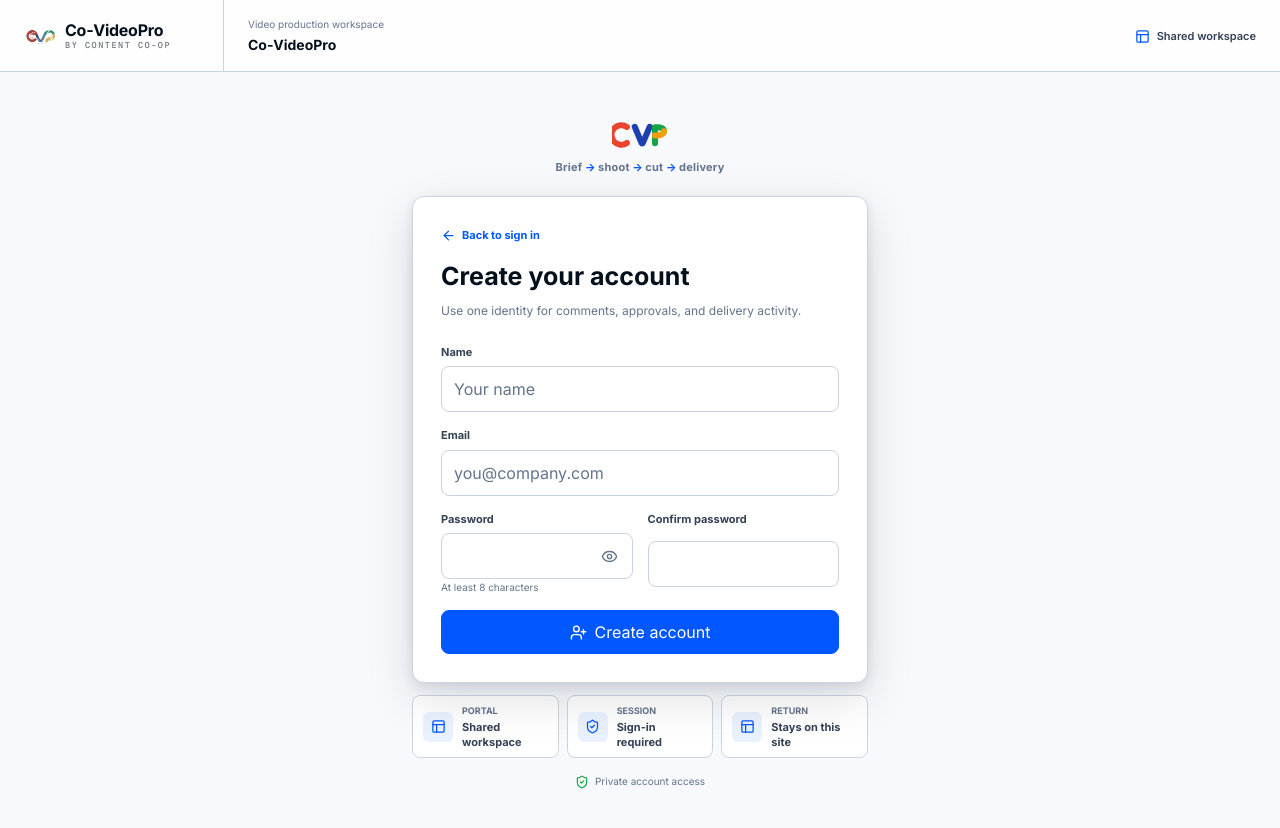
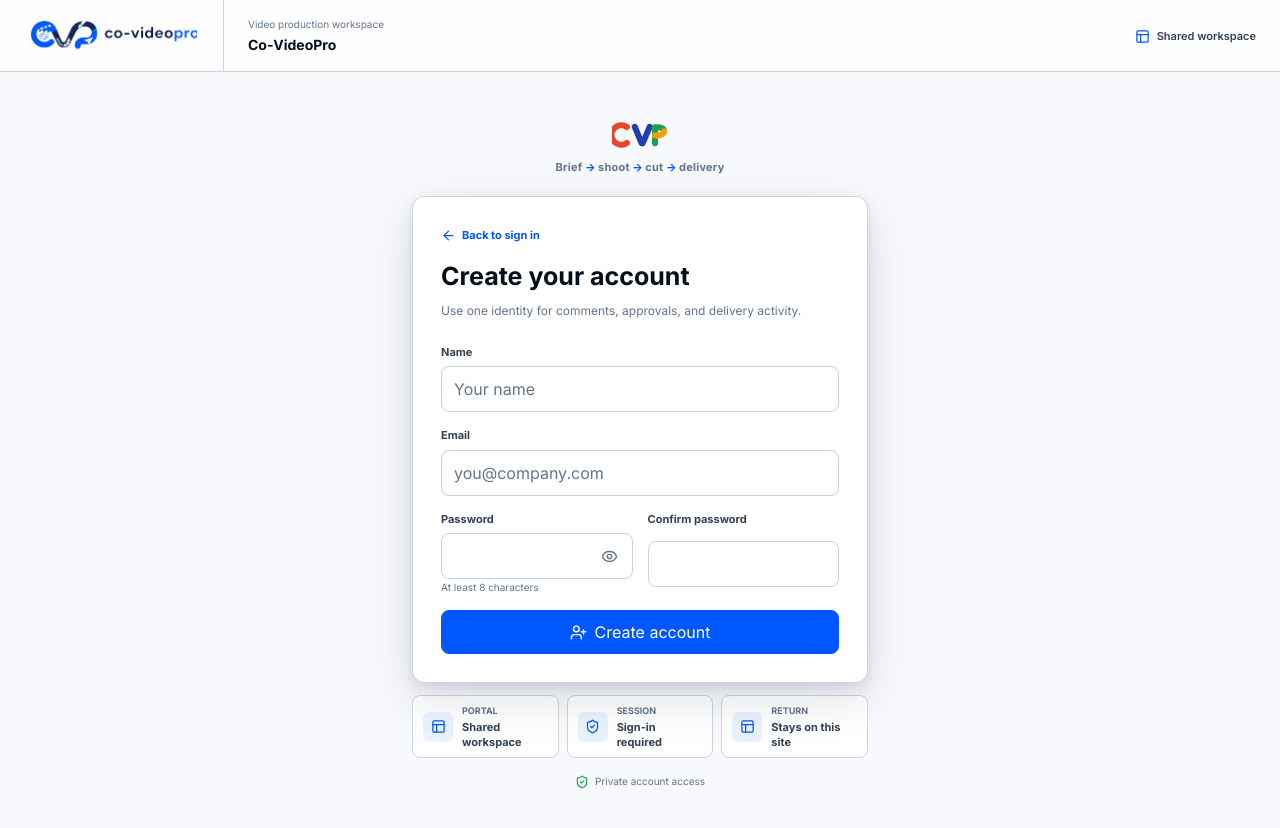
Before and after one commit to baileyeubanks/codeliver, a Next.js app: page /signup in a window 1280 px wide. Shown: the top 828 px of the page. Built offline with nearby package versions, Linux system fonts and the light colour scheme.

Commit message:
Align transfer panel with sapphire light canon and restore blue CVP artwork

```diff
--- a/components/brand/CoProductionBrand.module.css
+++ b/components/brand/CoProductionBrand.module.css
@@ -1,81 +1,6 @@
-.brand {
-  display: inline-flex;
-  align-items: center;
-  gap: 9px;
-  flex: 0 0 auto;
-  max-width: 100%;
-  color: inherit;
-  contain: layout paint;
-}
-
-.mark {
-  display: block;
-  width: 30px;
-  height: auto;
-  object-fit: contain;
-  pointer-events: none;
-  user-select: none;
-}
-
-.wordmark {
-  display: flex;
-  flex-direction: column;
-  justify-content: center;
-  line-height: 1.05;
-  min-width: 0;
-}
-
-.product {
-  font-family: var(--font-display, inherit);
-  font-size: 16px;
-  font-weight: 700;
-  letter-spacing: -0.015em;
-  white-space: nowrap;
-}
-
-.company {
-  margin-top: 2px;
-  font-family: var(--font-mono, inherit);
-  font-size: 8.5px;
-  font-weight: 500;
-  letter-spacing: 0.18em;
-  text-transform: uppercase;
-  opacity: 0.58;
-  white-space: nowrap;
-}
-
-.stacked {
-  flex-direction: column;
-  align-items: center;
-  gap: 12px;
-}
-
-.stacked .mark {
-  width: 96px;
-}
-
-.stacked .wordmark {
-  align-items: center;
-}
-
-.stacked .product {
-  font-size: 24px;
-}
-
-.compactMark .mark {
-  width: 38px;
-}
-
-@media (max-width: 480px) {
-  .mark {
-    width: 27px;
-  }
-
-  .product {
-    font-size: 14px;
-  }
-
-  .stacked .mark {
-    width: 76px;
-  }
-}
+.brand { display:inline-flex; align-items:center; flex:0 0 auto; max-width:100%; overflow:hidden; contain:layout paint; }
+.mark { display:block; width:180px; max-width:none; height:auto; object-fit:contain; pointer-events:none; user-select:none; flex:none; }
+.compactMark { width:44px; height:34px; }
+.compactMark .mark { width:110px; }
+.stacked .mark { width:220px; }
+@media(max-width:480px) { .horizontal .mark { width:160px; } }
--- a/components/brand/CoProductionBrand.tsx
+++ b/components/brand/CoProductionBrand.tsx
@@ -16,10 +16,9 @@ export interface CoProductionBrandProps {
 
 const DEFAULT_LABEL = "Co‑VideoPro by Content Co-op";
 
-/**
- * The Co‑VideoPro lockup: monumental display wordmark + the CVP four-color
- * monogram (Bailey's artwork). One mark per surface, per the Co‑VideoPro
- * design bible (docs/COPROVIDEO_DESIGN_BIBLE.md).
+/** Bailey's blue horizontal artwork, registered in commit 4910acf.
+ * One image per surface; compact layouts crop the mark from the same clean asset.
+ * See docs/COPROVIDEO_DESIGN_BIBLE.md for the current light product contract.
  */
 export function CoProductionBrand({
   variant = "horizontal",
@@ -35,20 +34,15 @@ export function CoProductionBrand({
     <span className={rootClassName} data-brand-variant={variant} role="img" aria-label={label}>
       <Image
         className={styles.mark}
-        src="/brand/cvp-mark-muted.png"
+        src="/brand/cvp-long.png"
         alt=""
-        width={900}
-        height={461}
+        width={730}
+        height={187}
         priority={priority}
         unoptimized
         draggable={false}
       />
-      {variant !== "compact-mark" ? (
-        <span className={styles.wordmark} aria-hidden="true">
-          <span className={styles.product}>Co‑VideoPro</span>
-          <span className={styles.company}>by Content Co-op</span>
-        </span>
-      ) : null}
+
     </span>
   );
 }
--- a/components/projects/ProjectCockpit.module.css
+++ b/components/projects/ProjectCockpit.module.css
@@ -36,12 +36,8 @@
   min-width: 0;
 }
 
-.brandMark {
-  display: none;
-}
-
 .brandLockup {
-  --co-production-brand-width: 172px;
+  width: 180px;
 }
 
 .shell :global(.cockpit-header) {
@@ -79,14 +75,8 @@
   padding: 8px;
 }
 
-.shell[data-rail="compact"] .brandLockup {
-  display: none;
-}
-
-.shell[data-rail="compact"] .brandMark {
-  --co-production-brand-width: 40px;
-  display: block;
-}
+.shell[data-rail="compact"] .brandLockup { width:44px; height:34px; }
+.shell[data-rail="compact"] .brandLockup img { width:110px; max-width:none; }
 
 .shell[data-rail="compact"] :global(.cockpit-sidebar) {
   padding-inline: 8px;
@@ -285,14 +275,8 @@
     grid-template-columns: 64px 230px auto minmax(180px, 1fr) auto;
   }
 
-  .shell .brandLockup {
-    display: none;
-  }
-
-  .shell .brandMark {
-    --co-production-brand-width: 40px;
-    display: block;
-  }
+  .shell .brandLockup { width:44px; height:34px; }
+  .shell .brandLockup img { width:110px; max-width:none; }
 
   .shell :global(.cockpit-brand) {
     justify-content: center;
@@ -338,14 +322,8 @@
     padding: 8px;
   }
 
-  .shell .brandLockup {
-    display: none;
-  }
-
-  .shell .brandMark {
-    --co-production-brand-width: 40px;
-    display: block;
-  }
+  .shell .brandLockup { width:44px; height:34px; }
+  .shell .brandLockup img { width:110px; max-width:none; }
 
   .toolbarSlot {
     grid-column: 1;
--- a/components/projects/ProjectCockpit.tsx
+++ b/components/projects/ProjectCockpit.tsx
@@ -1534,7 +1534,6 @@ export default function ProjectCockpit({
       <header className="cockpit-header">
         <Link className="cockpit-brand" href={demoMode ? "/projects?demo=1" : "/projects"} aria-label="Co‑VideoPro projects">
           <CoProductionBrand className={styles.brandLockup} priority />
-          <CoProductionBrand className={styles.brandMark} variant="compact-mark" label="Co‑VideoPro" />
         </Link>
 
         <div className="cockpit-project-switcher">
```
Also changed, not shown: components/assets/AssetUpload.module.css (+12 -12 lines), 2 other files (tests, documents, lock files or other folders).
